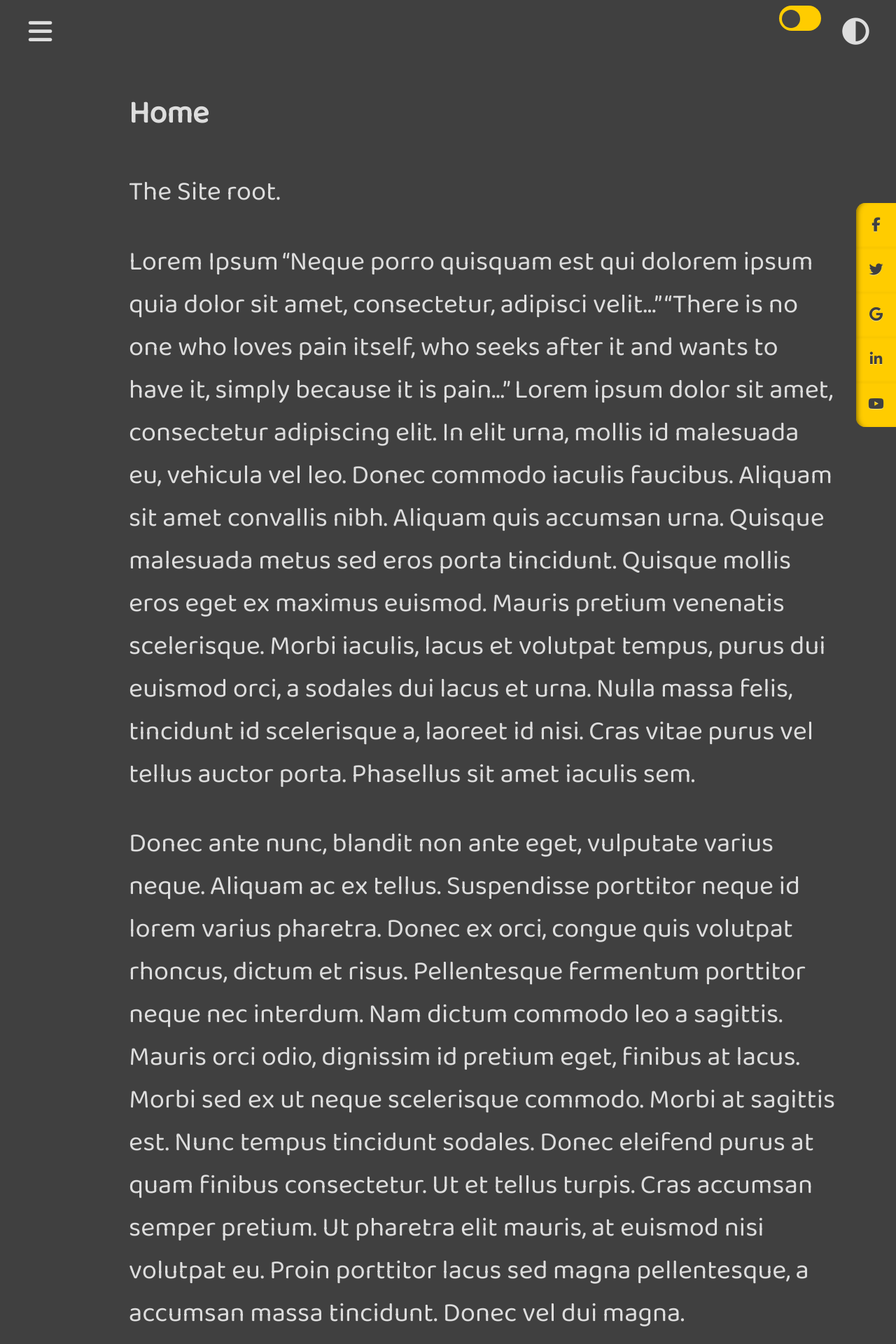
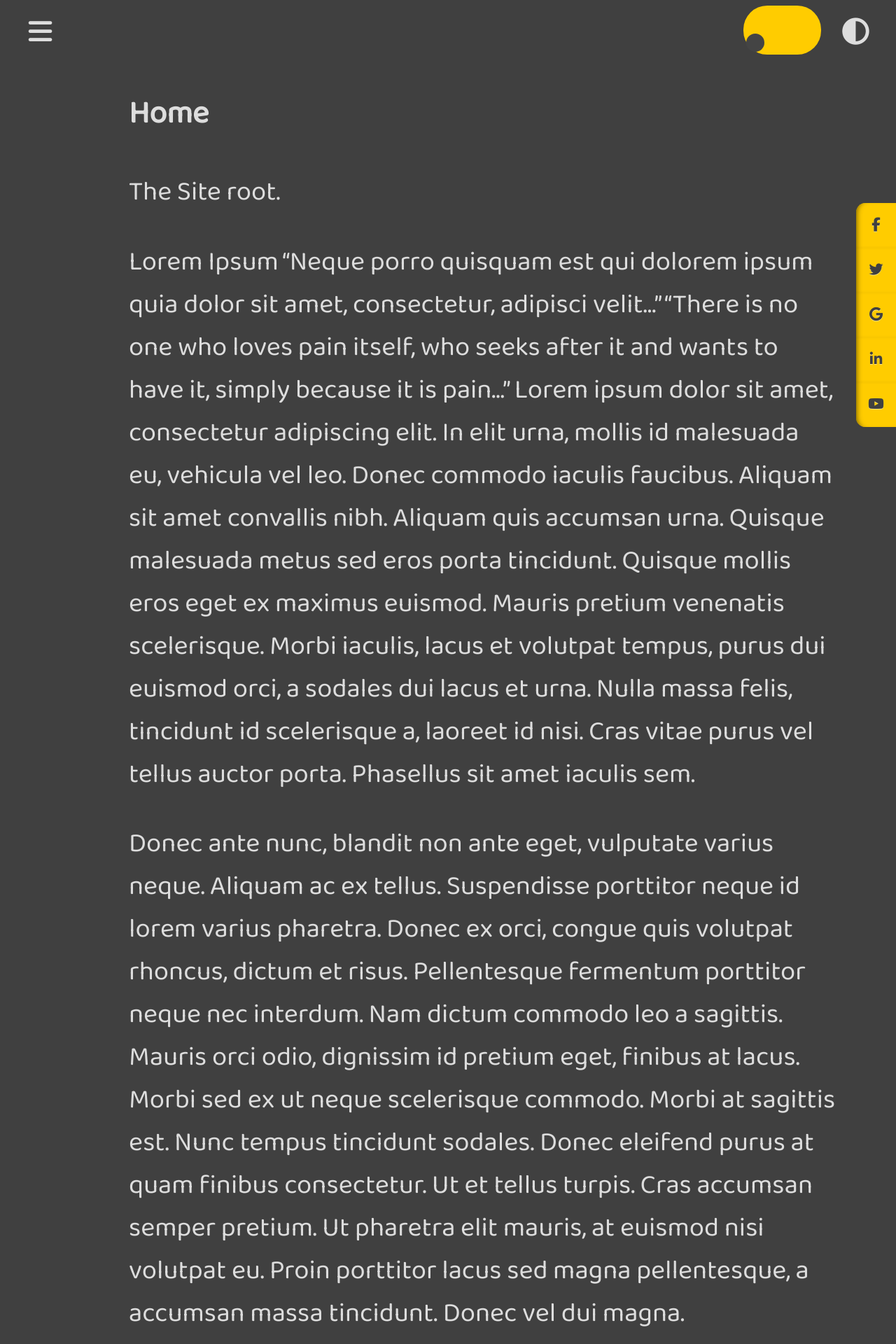
Before and after one commit to brettjrea/brettjrea.github.io-old, a Jekyll site: the page built from index.md, in a window 1280 px wide. Shown: the top 1920 px of the page at 70% size. Built offline with Jekyll 4.4.1, drawn with Linux system fonts in a browser that asks for light colours; nearby versions of some CDN libraries; comment, search, counter and statistics services are not loaded.

Commit message:
Update default.html

```diff
--- a/_layouts/default.html
+++ b/_layouts/default.html
@@ -18,8 +18,11 @@
     <div class="grid-item item2">
     <span class="theme-toggle fas fa-adjust fa-fw"></span>
 <!-- Rounded switch -->
-  <label class="switch"> <input type="checkbox"> <span class="theme-toggle slider round"></span></label>
-  <!-- Jekyll Template -->
+  <label class="switch theme-toggle">
+<input type="checkbox">
+<span class="slider round">
+</span>
+</label>
     </div>
 
     <div onmouseover="toggleNav()" class="grid-item item3">
```
